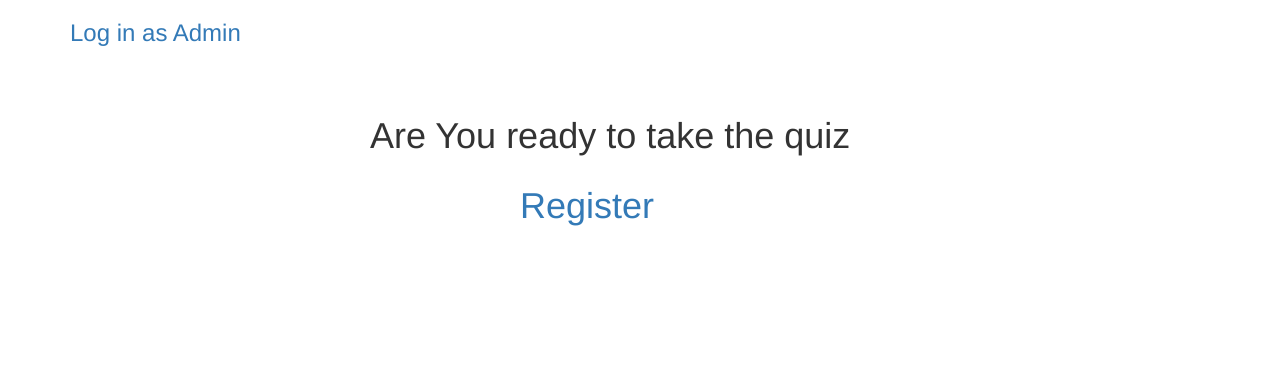
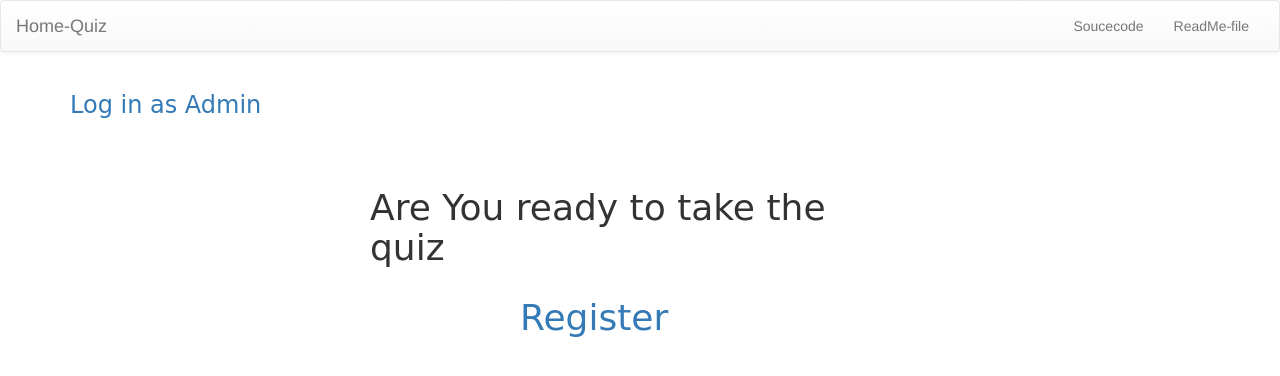
Before and after one commit to Ananthu/MCQ-app-mutile-choice-question-app-, a Django app: page /quiz/ in a window 1280 px wide. Shown: the top 376 px of the page. Run offline with Django 3.2, Linux system fonts and the light colour scheme; some libraries are stand-ins or nearby versions.

Commit message:
problem with delete view is solved and readme file added

```diff
--- a/quiz/static/css/style.css
+++ b/quiz/static/css/style.css
@@ -1,3 +1,50 @@
-body{
-	background-color: blue;
+#quiz{
+	text-decoration-color: red;
 }
+
+.page-header {
+    background-color: #ff9400;
+    margin-top: 0;
+    padding: 20px 20px 20px 40px;
+}
+
+.page-header h1, .page-header h1 a, .page-header h1 a:visited, .page-header h1 a:active {
+    color: #ffffff;
+    font-size: 36pt;
+    text-decoration: none;
+}
+
+.content {
+    margin-left: 40px;
+}
+
+h1, h2, h3, h4 {
+    font-family: 'Lobster', cursive;
+}
+
+.date {
+    color: #828282;
+}
+
+.save {
+    float: right;
+}
+
+.post-form textarea, .post-form input {
+    width: 100%;
+}
+
+.top-menu, .top-menu:hover, .top-menu:visited {
+    color: #ffffff;
+    float: right;
+    font-size: 26pt;
+    margin-right: 20px;
+}
+
+.post {
+    margin-bottom: 70px;
+}
+
+.post h1 a, .post h1 a:visited {
+    color: #000000;
+}
--- a/quiz/templates/quiz/admin.html
+++ b/quiz/templates/quiz/admin.html
@@ -5,7 +5,7 @@
 	{% if question_set %}
 		<h2>These are the available questions</h2>
 		{% for question in question_set %}
-			<a href="{% url 'quiz:detail' question.id %}"><h4>{{question.question_text}}</h4></a>
+			<a href="{% url 'quiz:detail' question.id %}"><h4>{{question.question_no}}. {{question.question_text}}</h4></a>
 		{% endfor %}
 	{% else%}
 		<h1>No questions added,click the options to add some</h1>
--- a/quiz/templates/quiz/base.html
+++ b/quiz/templates/quiz/base.html
@@ -3,14 +3,34 @@
 <html>
 <head>
 	<title>quiz</title>
-	<link rel="stylesheet" href="{% static 'css/style.css' %}">
-	<link rel="stylesheet" href="https://maxcdn.bootstrapcdn.com/bootstrap/3.3.7/css/bootstrap.min.css" integrity="sha384-BVYiiSIFeK1dGmJRAkycuHAHRg32OmUcww7on3RYdg4Va+PmSTsz/K68vbdEjh4u" crossorigin="anonymous">
-
-<!-- Optional theme -->
-	<link rel="stylesheet" href="https://maxcdn.bootstrapcdn.com/bootstrap/3.3.7/css/bootstrap-theme.min.css" integrity="sha384-rHyoN1iRsVXV4nD0JutlnGaslCJuC7uwjduW9SVrLvRYooPp2bWYgmgJQIXwl/Sp" crossorigin="anonymous">
+    <link rel="stylesheet" href="//maxcdn.bootstrapcdn.com/bootstrap/3.2.0/css/bootstrap.min.css">
+    <link rel="stylesheet" href="//maxcdn.bootstrapcdn.com/bootstrap/3.2.0/css/bootstrap-theme.min.css">
+    <link rel="stylesheet" href="{% static 'css/style.css' %}">
 
 </head>
 <body>
+	<nav class="navbar navbar-default">
+	  <div class="container-fluid">
+	    <!-- Brand and toggle get grouped for better mobile display -->
+	    <div class="navbar-header">
+	      <button type="button" class="navbar-toggle collapsed" data-toggle="collapse" data-target="#bs-example-navbar-collapse-1" aria-expanded="false">
+	        <span class="sr-only">Toggle navigation</span>
+	        <span class="icon-bar"></span>
+	        <span class="icon-bar"></span>
+	        <span class="icon-bar"></span>
+	      </button>
+	      <a class="navbar-brand" href="#">Home-Quiz</a>
+	    </div>
+
+	    <!-- Collect the nav links, forms, and other content for toggling -->
+	    <div class="collapse navbar-collapse" id="bs-example-navbar-collapse-1">
+	      <ul class="nav navbar-nav navbar-right">
+	        <li><a href="https://github.com/Ananthu/MCQ-app-mutile-choice-question-app-">Soucecode</a></li>
+	        <li><a href="">ReadMe-file</a></li>
+	      </ul>
+	    </div><!-- /.navbar-collapse -->
+	  </div><!-- /.container-fluid -->
+	</nav>
 	<div class="container">
 		{% block content %}{% endblock content%}
 	</div>
--- a/quiz/templates/quiz/detail.html
+++ b/quiz/templates/quiz/detail.html
@@ -16,6 +16,7 @@
 
 	<a href="{% url 'quiz:update_question' question.pk %}"><h3>Edit</h3></a>
 	<a href="{% url 'quiz:delete_question' question.pk %}"><h3>Delete</h3></a>
+	<a href="{% url 'quiz:add_question' %}"><h3>Add a question</h3></a>
 
 
 {% endblock content %}
```
Also changed, not shown: quiz/templates/quiz/question_confirm_delete.html (added, +14 -0 lines), quiz/templates/quiz/quiz_page.html (+10 -3 lines), quiz/migrations/0001_initial.py (added), quiz/migrations/__init__.py (added), 9 other files.
